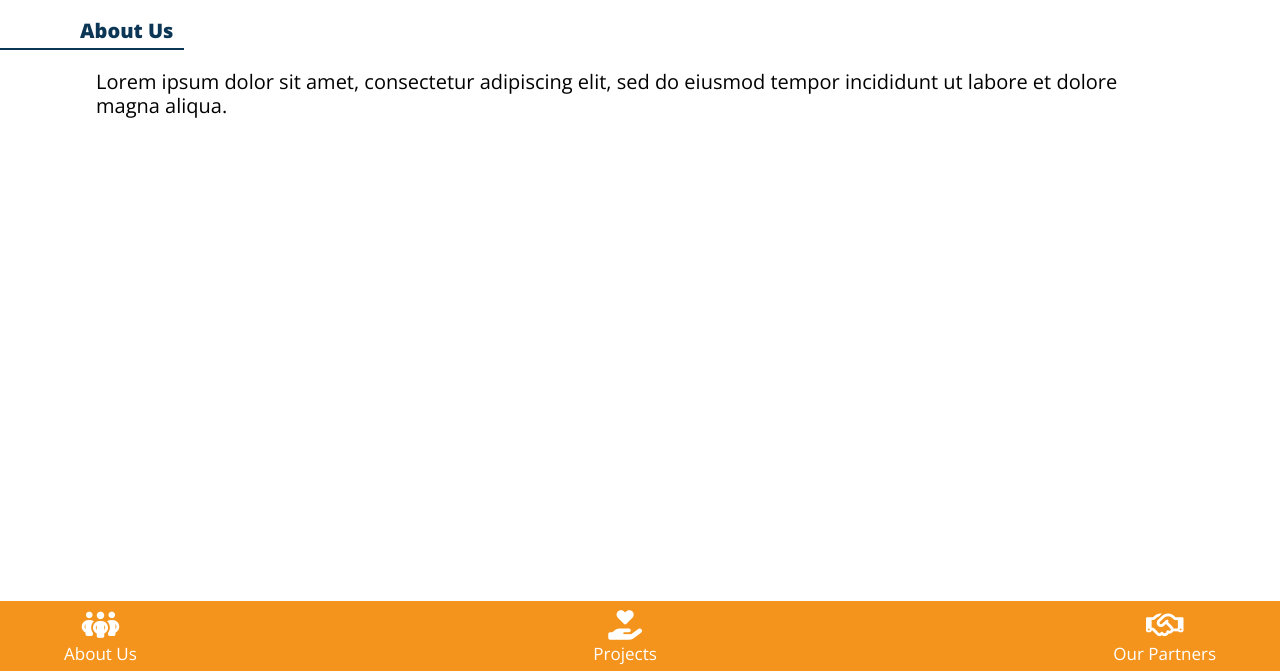
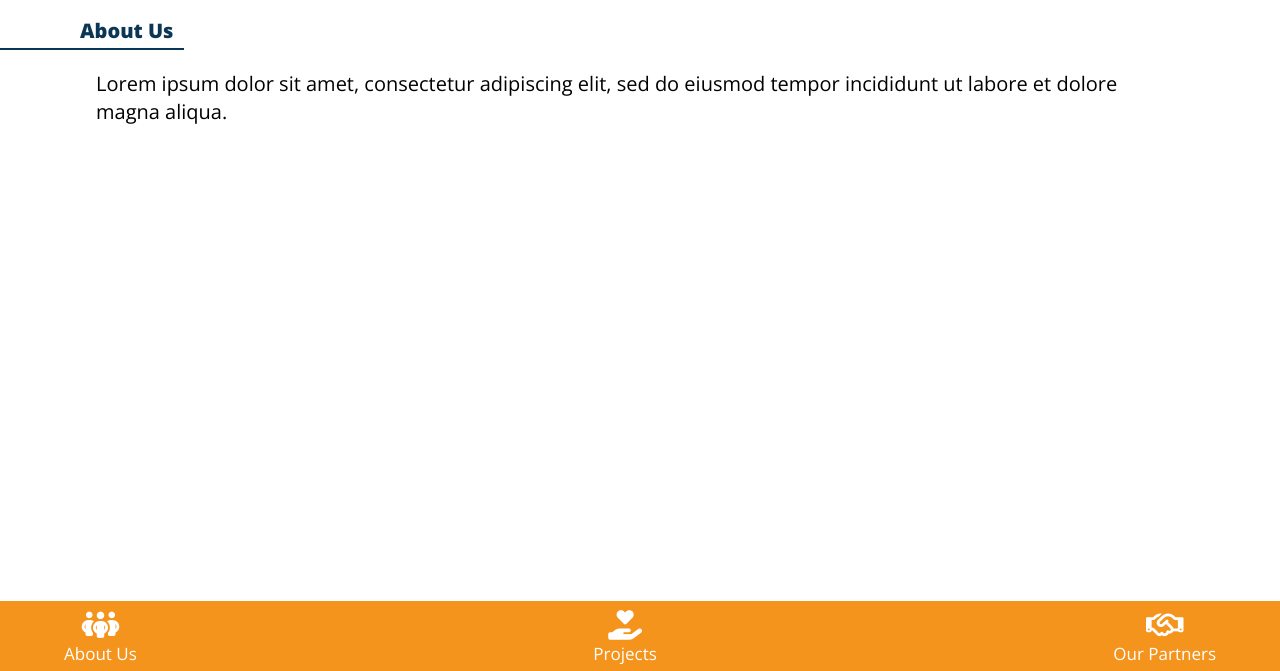
Before and after one commit to jfisher37/hiff-app, a plain HTML site: page index.html in a window 1280 px wide. Shown: the part 129-800 px from the top of the page. Drawn offline with nearby package versions, Linux system fonts and the light colour scheme; a script that the page names is missing.

Commit message:
more line height changes.

```diff
--- a/assets/style.css
+++ b/assets/style.css
@@ -118,5 +118,5 @@
 
   #about-us-text {
     width: 85%;
-    line-height: 1.2em;
+    line-height: 1.4em;
   }
```
